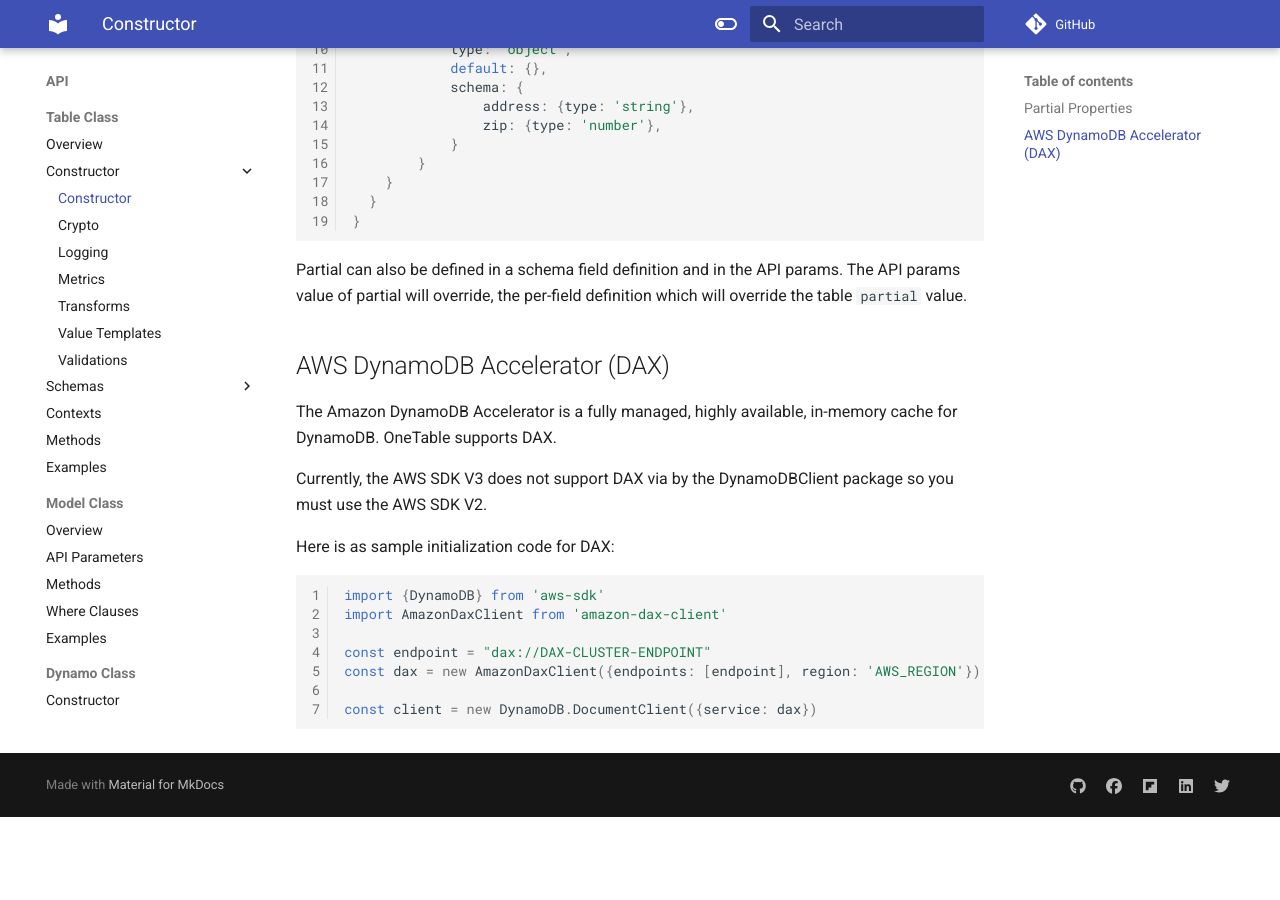
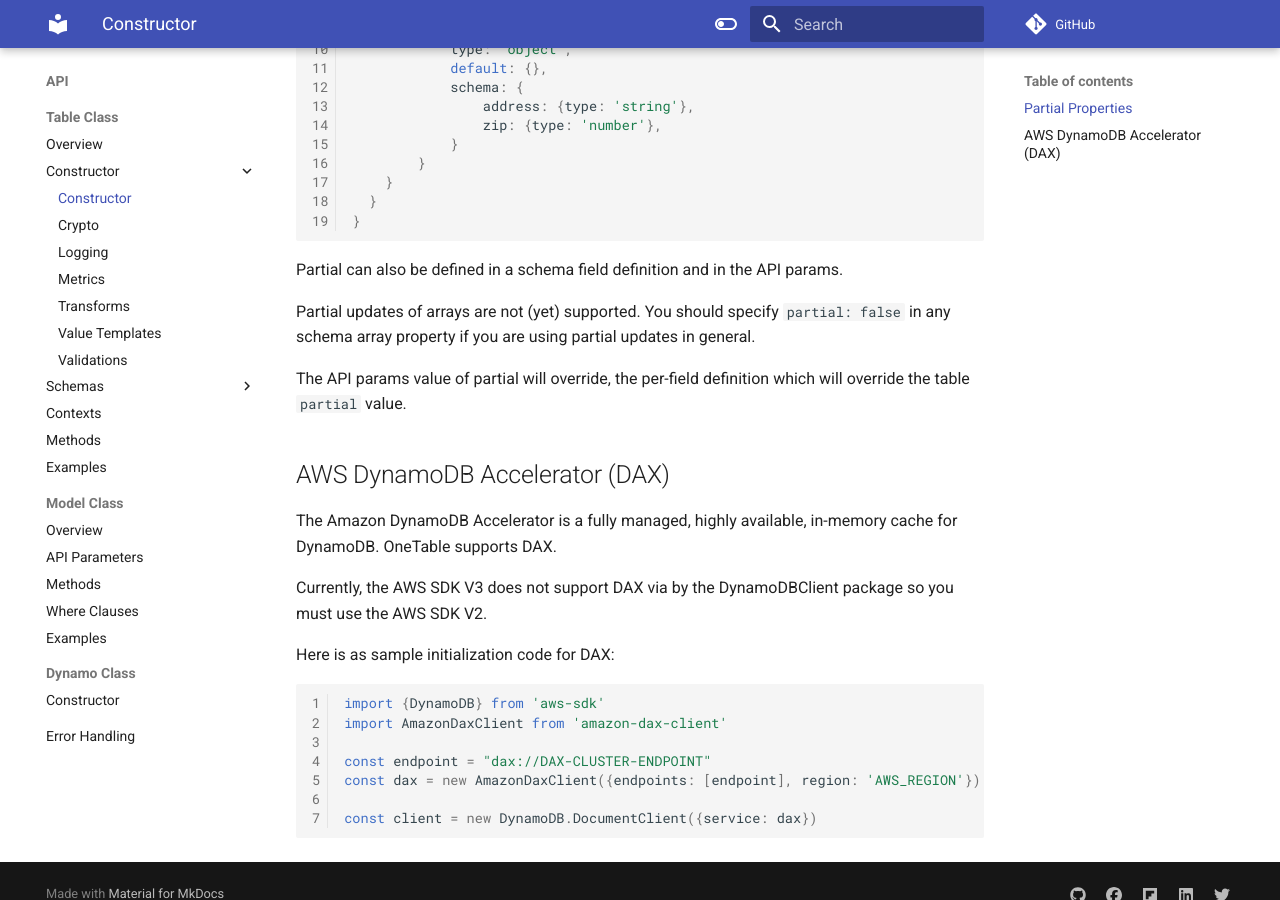
Before and after one commit to sensedeep/onedoc, an MkDocs documentation site: the page built from docs/api/table/constructor/constructor.md, in a window 1280 px wide and 900 px high, scrolled down 2573 px. Built offline with MkDocs 1.6.1 and Material for MkDocs 9.7.7, drawn with Linux system fonts in a browser that asks for light colours; comment, search, counter and statistics services are not loaded; before the commit the page ends 3390 px from its top, so only the background shows below that.

Commit message:
DOC: clarify parital updates of arrays

````diff
--- a/docs/api/table/constructor/constructor.md
+++ b/docs/api/table/constructor/constructor.md
@@ -90,7 +90,11 @@
 }
 ```
 
-Partial can also be defined in a schema field definition and in the API params. The API params value of partial will override, the per-field definition which will override the table `partial` value.
+Partial can also be defined in a schema field definition and in the API params.
+
+Partial updates of arrays are not (yet) supported. You should specify `partial: false` in any schema array property if you are using partial updates in general.
+
+The API params value of partial will override, the per-field definition which will override the table `partial` value.
 
 ## AWS DynamoDB Accelerator (DAX)
 
````
